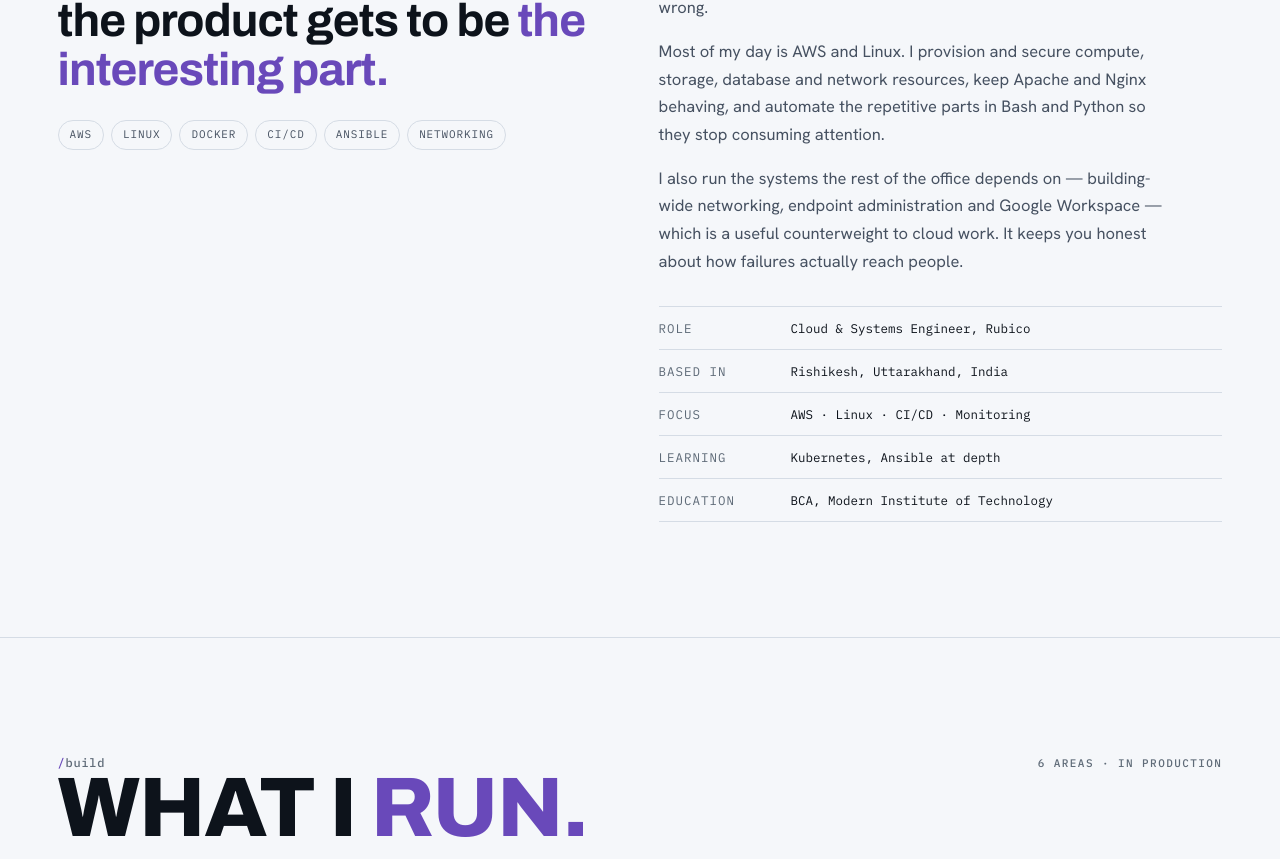
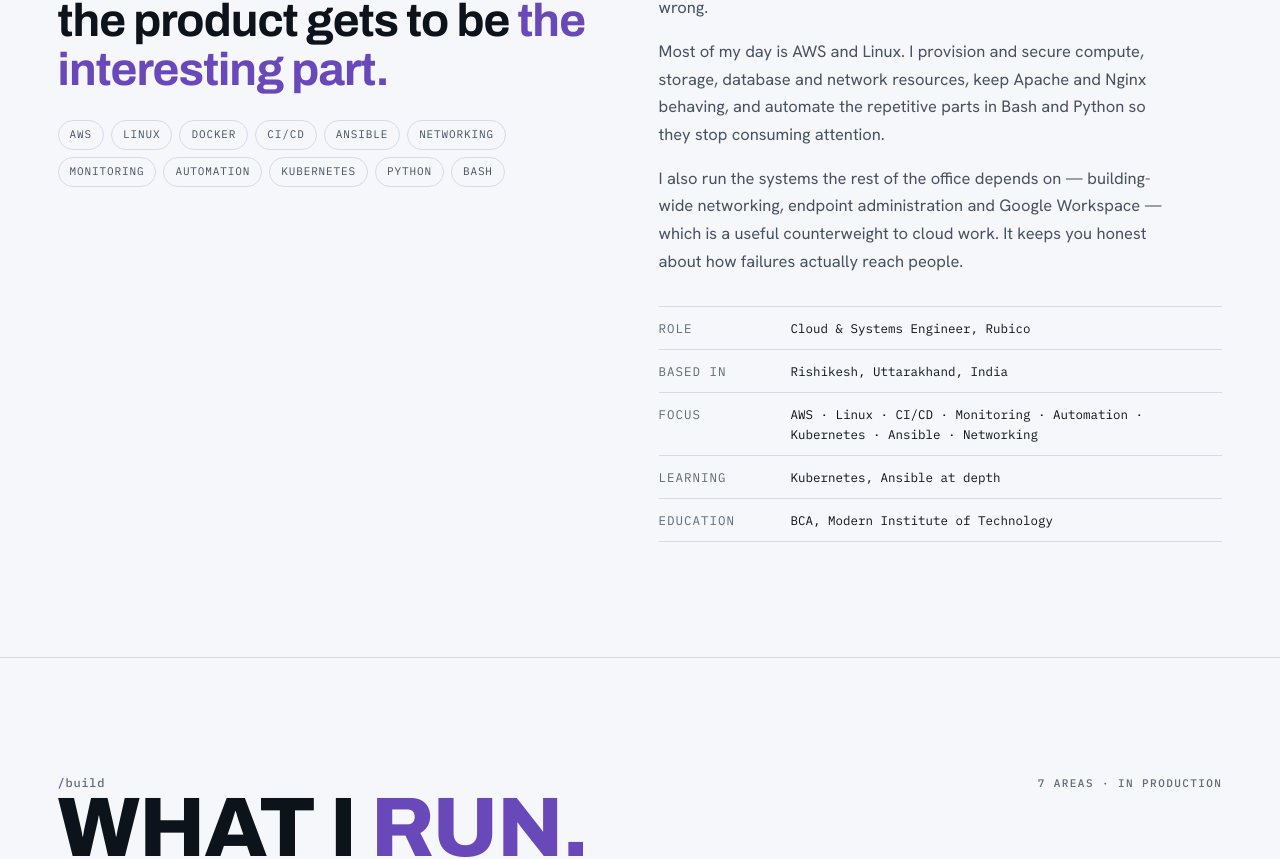
Before and after one commit to aaadarshkumar/aaadarshkumar.github.io, a React (Vite) app: page / in a window 1280 px wide. Shown: the part 1058-1917 px from the top of the page. Built offline with nearby package versions, Linux system fonts and the light colour scheme.

Commit message:
work items, linkdin, github profile updated

```diff
--- a/index.html
+++ b/index.html
@@ -5,7 +5,7 @@
     <meta name="viewport" content="width=device-width, initial-scale=1.0" />
     <meta name="theme-color" content="#101823" />
 
-    <title>Aadarsh Kumar — Cloud &amp; Infrastructure Engineer</title>
+    <title>Aadarsh — Cloud &amp; Infrastructure Engineer</title>
     <meta
       name="description"
       content="Aadarsh Kumar is a cloud and infrastructure engineer working with AWS, Linux, Docker and CI/CD automation. Based in Rishikesh, India."
@@ -57,7 +57,7 @@
         "address": { "@type": "PostalAddress", "addressLocality": "Rishikesh", "addressRegion": "Uttarakhand", "addressCountry": "IN" },
         "sameAs": [
           "https://github.com/aaadarshkumar",
-          "https://www.linkedin.com/in/aadarsh-795101212"
+          "https://www.linkedin.com/in/aadarsh-kumar-795101212"
         ],
         "knowsAbout": ["Amazon Web Services", "Linux administration", "Docker", "CI/CD", "Kubernetes", "Ansible", "Networking"]
       }
--- a/src/components/Hero.tsx
+++ b/src/components/Hero.tsx
@@ -2,7 +2,7 @@ import { ArrowUpRight, FileText } from 'lucide-react'
 import { heroThesis, portrait, profile, resume, yearsSinceStart } from '../data'
 import { useLocalTime } from '../lib/hooks'
 
-const RING_TEXT = 'AWS · LINUX · DOCKER · CI/CD · MONITORING · AUTOMATION · '
+const RING_TEXT = 'AWS · LINUX · DOCKER · CI/CD · MONITORING · AUTOMATION · KUBERNETES · ANSIBLE · NETWORKING · '
 
 export function Hero() {
   const time = useLocalTime(profile.timezone)
--- a/src/data/index.ts
+++ b/src/data/index.ts
@@ -22,8 +22,8 @@ export const profile = {
   /** IANA zone used by the live clock in the hero */
   timezone: 'Asia/Kolkata',
   email: 'aadarshkumar9916@gmail.com',
-  github: 'aadarshkumar',
-  linkedin: 'https://www.linkedin.com/in/aadarsh-795101212',
+  github: 'aaadarshkumar',
+  linkedin: 'https://www.linkedin.com/in/aadarsh-kumar-795101212',
   /** Left off the page on purpose — public phone numbers attract spam.
    *  It is on the resume PDF for anyone who needs it. */
   phone: '+91 6396682106',
@@ -44,7 +44,7 @@ export const aboutLead = {
   accent: 'the interesting part.',
 }
 
-export const aboutChips = ['AWS', 'Linux', 'Docker', 'CI/CD', 'Ansible', 'Networking']
+export const aboutChips = ['AWS', 'Linux', 'Docker', 'CI/CD', 'Ansible', 'Networking', 'Monitoring', 'Automation', 'Kubernetes', 'Python', 'Bash']
 
 export const aboutCopy: string[] = [
   'I work across the whole path from a commit to a running service — provisioning cloud resources, wiring up the pipeline that deploys to them, and then owning the monitoring that tells us when something is wrong.',
@@ -55,7 +55,7 @@ export const aboutCopy: string[] = [
 export const sheet: SheetRow[] = [
   { key: 'Role', value: 'Cloud & Systems Engineer, Rubico' },
   { key: 'Based in', value: 'Rishikesh, Uttarakhand, India' },
-  { key: 'Focus', value: 'AWS · Linux · CI/CD · Monitoring' },
+  { key: 'Focus', value: 'AWS · Linux · CI/CD · Monitoring · Automation · Kubernetes · Ansible · Networking' },
   { key: 'Learning', value: 'Kubernetes, Ansible at depth' },
   { key: 'Education', value: 'BCA, Modern Institute of Technology' },
 ]
@@ -136,6 +136,15 @@ export const work: WorkItem[] = [
     glyph: 'script',
     span: Span.Half,
   },
+  {
+  title: 'WireGuard VPN infrastructure',
+  kind: 'Networking · Cloud',
+  description:
+    'Built WireGuard VPN infrastructure from scratch on AWS EC2 and Lightsail, covering instance provisioning, firewall and routing configuration, peer management, client provisioning and secure remote connectivity.',
+  tags: ['WireGuard', 'AWS EC2', 'AWS Lightsail', 'VPN', 'Routing', 'Linux'],
+  glyph: 'network',
+  span: Span.Third,
+  }
 ]
 
 /* ---------- stack ---------- */
```
